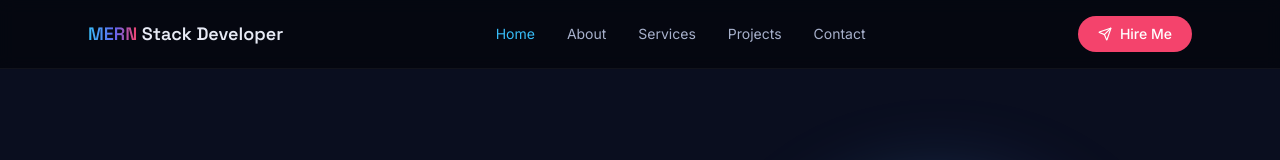
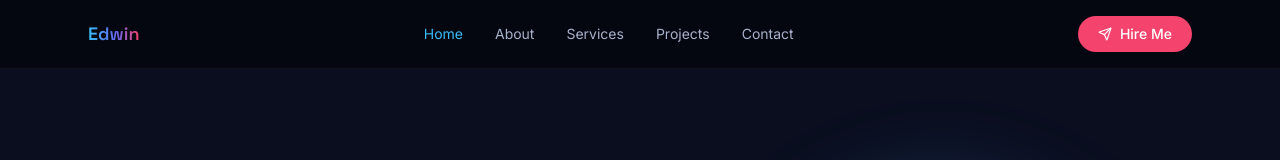
Before and after one commit to KipletingEdwin/personal-portfolio, a React (Vite) app: page / in a window 1280 px wide. Shown: the top 160 px of the page. Built offline with nearby package versions, Linux system fonts and the light colour scheme.

Commit message:
add description of the project folder

```diff
--- a/src/components/Navbar.jsx
+++ b/src/components/Navbar.jsx
@@ -1,3 +1,4 @@
+
 import { Menu, Send, X } from "lucide-react"
 import { navLinks } from "../data/content"
 import { useState } from "react"
@@ -11,7 +12,7 @@ const Navbar = () => {
     <header className="top-0 -z-50 border-b border-white/5 bg-ink-950/90 backdrop-blur">
       <div className="mx-auto flex max-w-6xl items-center justify-between px-6 py-4   ">
         <a href="#home" className="font-display text-lg font-semibold">
-          <span className="text-gradient" >MERN</span> Stack Developer
+          <span className="text-gradient" >Edwin</span>
         </a>
         <nav className="hidden items-center gap-8 md:flex">
           {
--- a/src/data/content.js
+++ b/src/data/content.js
@@ -86,15 +86,15 @@ export const services = [
 export const projects = [
   {
     title: "AI Smart Task Optimizer",
-    description: "An intelligent task optimization engine featuring dynamic AI-driven auto-scheduling algorithms on a Ruby on Rails backend, paired with a real-time responsive ReactJS interface styled with Tailwind V4.",
-    tags: ["ReactJs", "Ruby on Rails", "Tailwind V4", "Lucide"],
+    description: "An AI-powered to-do app that turns a plain-English task into an ordered checklist of sub-steps with time estimates, using Groq's LLM API.",
+    tags: ["ReactJs", "TailwindCSS", "Ruby on Rails", "Groq API", "JWT Auth"],
     github: "#",
     demo: "#",
   },
   {
     title: "E-Commerce Demo (2025)",
     description: "A demo e-commerce platform featuring product listing, cart system, and checkout flow.",
-    tags: ["React", "Node.js", "Express.js", "MongoDB"],
+    tags: ["ReactJs", "Node.js", "Express.js", "MongoDB"],
     github: "#",
     demo: "#",
   },
```
